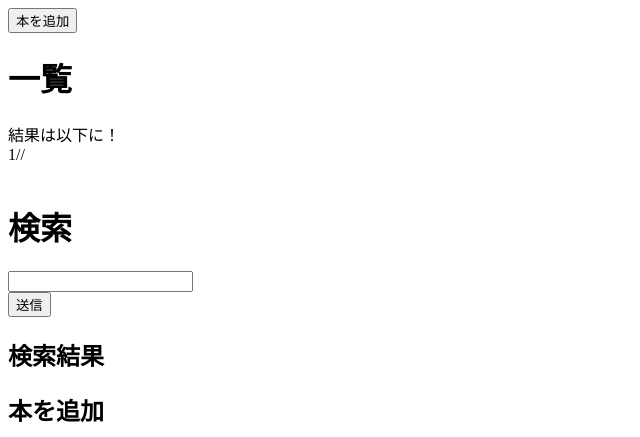
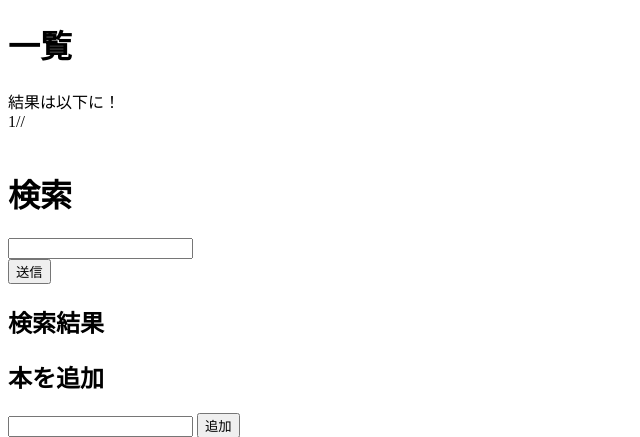
Before and after one commit to nkzwlab/group2, a PHP site: page /?newbook=1 in a window 1280 px wide. Shown: the top 437 px of the page, without its empty margins (0-640 px from the left). Run offline with PHP 8.4, Linux system fonts and the light colour scheme; data that the repository does not hold is empty.

Commit message:
追加ボタン消した

```diff
--- a/web/index.php
+++ b/web/index.php
@@ -31,7 +31,7 @@
         <title>勉強本</title>
     </head>
     <body>
-        <input type="button" value="本を追加" onclick="document.getElementById('book').style.display='block'">
+        <!-- <input type="button" value="本を追加" onclick="document.getElementById('book').style.display='block'"> -->
         <h1>一覧</h1>
         <?php
             $result = $control->listAll('books');
```
